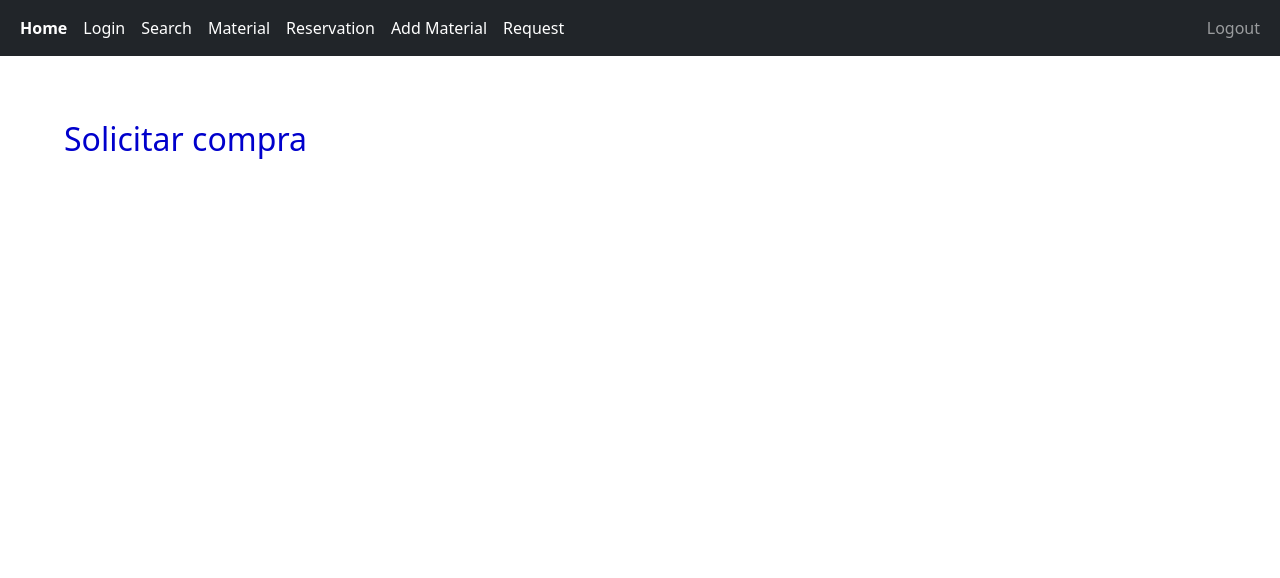
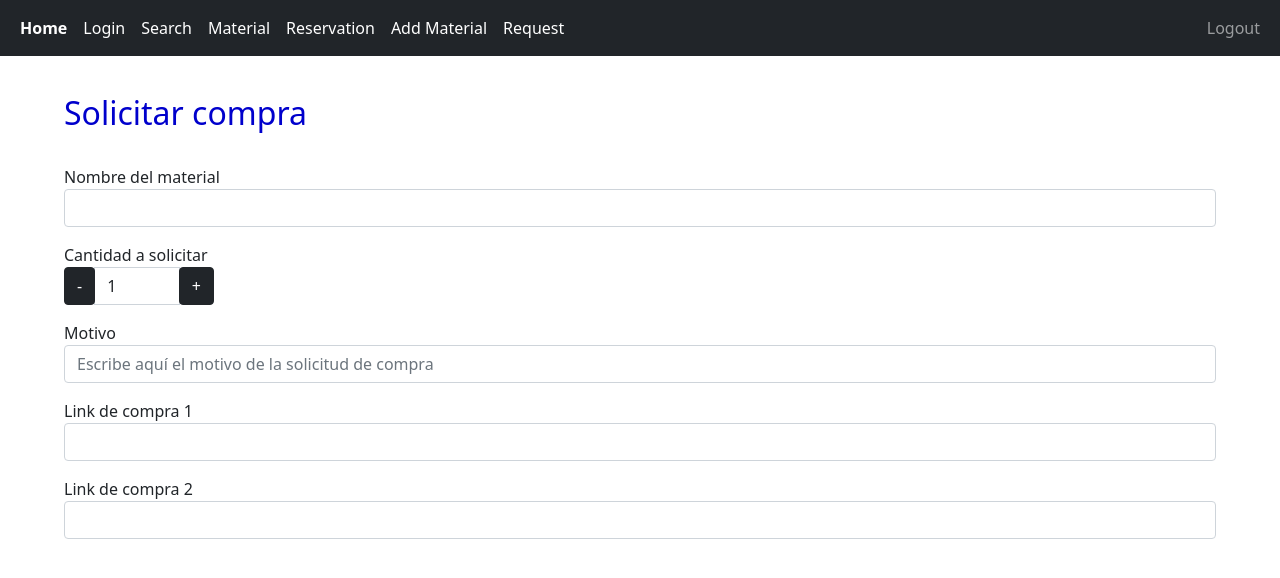
Before and after one commit to Eme112/Web_AlmacenRoBorregos, a React (Create React App) app in the folder almacen/: page /request-material in a window 1280 px wide. Shown: the top 578 px of the page. Built offline with nearby package versions, Linux system fonts and the light colour scheme.

Commit message:
Modified request material

```diff
--- a/almacen/src/App.css
+++ b/almacen/src/App.css
@@ -1,7 +1,26 @@
 .inside_page {
-  padding: 5%;
+  padding: 3% 5%;
 }
 
 .page_heading {
   color: #00C;
 }
+
+.center{
+  width: 150px;
+  margin: 40px left;
+}
+
+/*
+.btn-default
+{
+  background-color: #68889E;
+  color:#FFF;
+  border-color: #2F3E48;
+}
+
+.btn-default:hover, .btn-default:focus, .btn-default:active, .btn-default.active, .open .dropdown-toggle.btn-default {
+  background-color: #2F3E48;
+  color:#FFF;
+  border-color: #31347B;
+}*/
--- /dev/null
+++ b/almacen/src/components/Quantity.js
@@ -0,0 +1,24 @@
+import React from 'react'
+
+function Quantity() {
+  return (
+    <div class="center">
+        <div class="input-group">
+            <span class="input-group-btn">
+                <button type="button" class="btn btn-dark" data-field="quant[2]">
+                    -
+                </button>
+            </span>
+            <input type="text" name="quant[2]" class="form-control input-number" value="1" min="1" max="100"/>
+            <span class="input-group-btn">
+                <button type="button" class="btn btn-dark" data-field="quant[2]">
+                    +
+                </button>
+            </span>
+        </div>
+        <p></p>
+    </div>
+  )
+}
+
+export default Quantity
--- /dev/null
+++ b/almacen/src/components/request-material/RequestForm.js
@@ -0,0 +1,32 @@
+import React from 'react'
+import Quantity from '../Quantity'
+
+function RequestForm() {
+  return (
+    <div>
+      <br/>
+      <p>
+        Nombre del material
+        <input class="form-control" id="NombreMaterial"/>
+      </p>
+      <p>
+        Cantidad a solicitar
+        <Quantity />
+      </p>
+      <p>
+        Motivo
+        <input class="form-control" id="Motivo" placeholder="Escribe aquí el motivo de la solicitud de compra"/>
+      </p>
+      <p>
+        Link de compra 1
+        <input class="form-control" id="Link1"/>
+      </p>
+      <p>
+        Link de compra 2
+        <input class="form-control" id="Link2"/>
+      </p>
+    </div>
+  )
+}
+
+export default RequestForm
--- a/almacen/src/components/request-material/RequestMaterial.js
+++ b/almacen/src/components/request-material/RequestMaterial.js
@@ -1,9 +1,11 @@
 import React from 'react'
+import RequestForm from './RequestForm'
 
 function RequestMaterial() {
   return (
     <div class="inside_page">
       <h2 class="page_heading">Solicitar compra</h2>
+      <RequestForm />
     </div>
   )
 }
--- a/almacen/src/index.js
+++ b/almacen/src/index.js
@@ -4,9 +4,11 @@ import './index.css';
 import App from './App';
 import reportWebVitals from './reportWebVitals';
 
+
 const root = ReactDOM.createRoot(document.getElementById('root'));
 root.render(
   <React.StrictMode>
+    {/* Lineas necesarias para animacion de botones*/}
     <App />
   </React.StrictMode>
 );
```
